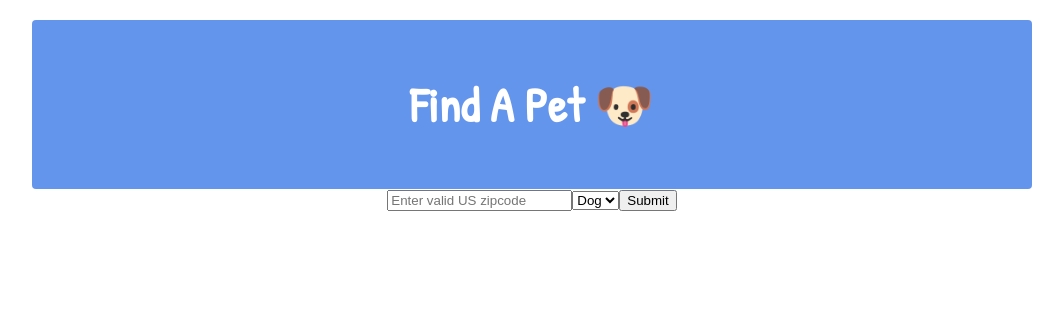
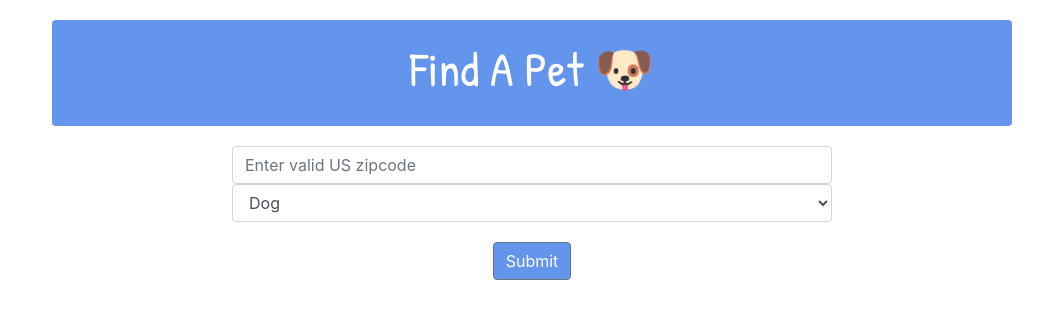
Before and after one commit to virenb/find-a-pet, a React (Create React App) app: page / in a window 1280 px wide. Shown: the top 318 px of the page, without its empty margins (108-1171 px from the left). Built offline with nearby package versions, Linux system fonts and the light colour scheme.

Commit message:
added reactstrap for form styling and some inline styling done

```diff
--- a/package.json
+++ b/package.json
@@ -3,11 +3,13 @@
   "version": "0.1.0",
   "private": true,
   "dependencies": {
+    "bootstrap": "^4.1.3",
     "fetch-jsonp": "^1.1.3",
     "prop-types": "^15.6.2",
     "react": "^16.5.2",
     "react-dom": "^16.5.2",
-    "react-scripts": "2.0.5"
+    "react-scripts": "2.0.5",
+    "reactstrap": "^6.5.0"
   },
   "scripts": {
     "start": "react-scripts start",
--- a/src/components/PetForm.js
+++ b/src/components/PetForm.js
@@ -1,21 +1,22 @@
 import React from 'react';
 import PropTypes from 'prop-types';
+import { Button, Form, FormGroup, Input } from 'reactstrap';
 
 const PetForm = (props) => {
   const {
     zip, handleAnimalChange, handleZipChange, handleSubmit, animal,
   } = props;
   return (
-    <div>
-      <form onSubmit={handleSubmit}>
-        <input zip={zip} onChange={handleZipChange} placeholder="Enter valid US zipcode" />
-        <select animal={animal} onChange={handleAnimalChange}>
+    <div style={{ maxWidth: '600px', margin: '0 auto'}}>
+      <Form onSubmit={handleSubmit} style={{ marginTop: '20px'}}>
+        <Input zip={zip} onChange={handleZipChange} placeholder="Enter valid US zipcode" required />
+        <Input type="select" animal={animal} onChange={handleAnimalChange}>
           <option value="dog">Dog</option>
           <option value="cat">Cat</option>
           <option value="bird">Bird</option>
-        </select>
-        <input type="submit" value="Submit" onSubmit={handleSubmit} />
-      </form>
+        </Input>
+        <Button className="btn" style={{ marginTop: '20px', backgroundColor: 'cornflowerblue', color: 'white' }}>Submit</Button>
+      </Form>
     </div>
   );
 };
--- a/src/components/Results.js
+++ b/src/components/Results.js
@@ -1,16 +1,17 @@
 import React from 'react';
 
 const Results = (props) => {
-  const { results } = props;
+  const { results } = props
+
   return (
     <div>
       <div>{results.map(animal => {
         return (
-          <div>
+          <div style={{ maxWidth: '480px', margin: '0 auto', borderBottom: '5px solid cornflowerblue' }}>
             <h3 key={animal.id.$t}>Meet {animal.name.$t}</h3>
-            <a href={animal.media.photos.photo[1].$t} target="_blank"><img src={animal.media.photos.photo[1].$t} alt="Picture of animal" /></a>
+            <a href={animal.media.photos.photo[3].$t} target="_blank" rel="noopener noreferrer"><img src={animal.media.photos.photo[3].$t} alt="animal" /></a>
             <p>Age: {animal.age.$t}</p>
-            <p>Breed: {animal.breeds.breed.$t}</p>
+            <p>Breed(s): {animal.breeds.breed.$t || animal.breeds.breed[0].$t + ', ' + animal.breeds.breed[1].$t}</p>
             <p>{animal.description.$t}</p>
             <p>{animal.contact.email.$t}</p>
           </div>
--- a/src/index.js
+++ b/src/index.js
@@ -1,5 +1,6 @@
 import React from 'react';
 import ReactDOM from 'react-dom';
+import 'bootstrap/dist/css/bootstrap.min.css';
 import './index.css';
 import App from './App';
 import * as serviceWorker from './serviceWorker';
```
